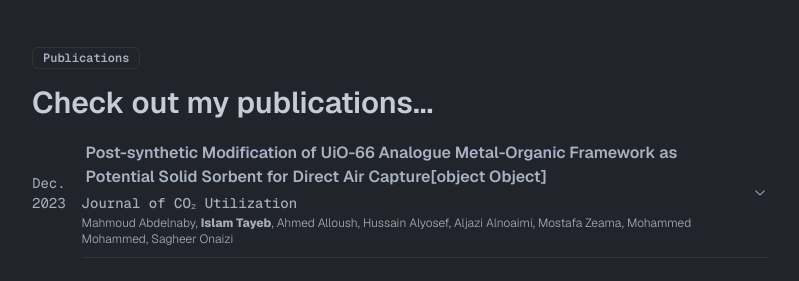
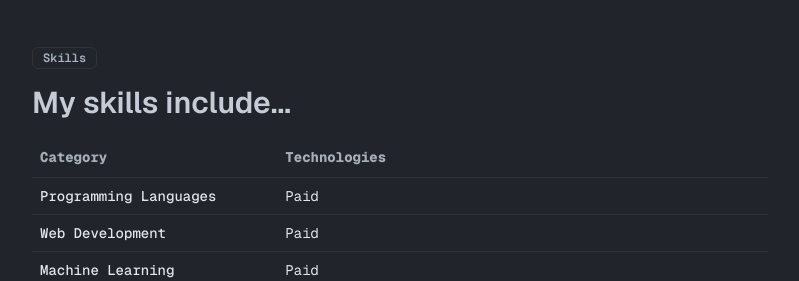
Before and after one commit to IslamTayeb/personal-website, a Next.js app in the folder my-portfolio/: page / in a window 1280 px wide. Shown: the part 2500-2781 px from the top of the page, without its empty margins (240-1039 px from the left). Built offline with nearby package versions, Linux system fonts and the light colour scheme; a web font is replaced by a local one.

Commit message:
Skills skeleton done

```diff
--- /dev/null
+++ b/my-portfolio/app/_components/Contact.tsx
@@ -0,0 +1,42 @@
+"use client";
+import React from "react";
+import { Section } from "./Misc/Section";
+import { motion } from "framer-motion";
+import { Badge } from "@/components/ui/badge";
+
+export const Contact = () => {
+  return (
+    <Section className="flex flex-col items-start gap-4">
+      <motion.div
+        initial="hidden"
+        whileInView="visible"
+        viewport={{ once: true }}
+        transition={{ duration: 0.6 }}
+        variants={{
+          visible: { opacity: 1, y: 0 },
+          hidden: { opacity: 0, y: 50 },
+        }}
+      >
+        <Badge variant={"outline"} className="mb-4">
+          Contact
+        </Badge>
+        <h2 className="text-3xl font-semibold font-sans first:mt-0 text-primary">
+          Let's work together!
+        </h2>
+      </motion.div>
+
+      <motion.div
+        initial="hidden"
+        whileInView="visible"
+        viewport={{ once: true }}
+        transition={{ duration: 0.6 }}
+        variants={{
+          visible: { opacity: 1, y: 0 },
+          hidden: { opacity: 0, y: 50 },
+        }}
+      >
+        <div>Contacts:</div>
+      </motion.div>
+    </Section>
+  );
+};
--- a/my-portfolio/app/_components/Publications.tsx
+++ b/my-portfolio/app/_components/Publications.tsx
@@ -13,6 +13,13 @@ import {
 import { cn } from "@/lib/utils";
 import Link from "next/link";
 import { Link as Link2 } from "lucide-react";
+import {
+  Tooltip,
+  TooltipContent,
+  TooltipProvider,
+  TooltipTrigger,
+} from "@/components/ui/tooltip";
+import { Tooltip as Tooltip2, Button } from "@material-tailwind/react";
 
 const Code = ({ className, ...props }: ComponentPropsWithoutRef<"span">) => {
   return (
@@ -37,6 +44,7 @@ export const Publications = () => {
           Mohammed Mohammed, Sagheer Onaizi
         </>
       ),
+      pubImpact: "Impact Factor: 5.5",
       pubTitle:
         "Post-synthetic Modification of UiO-66 Analogue Metal-Organic Framework as Potential Solid Sorbent for Direct Air Capture",
       pubJournal: "Journal of CO₂ Utilization",
@@ -58,9 +66,10 @@ export const Publications = () => {
           Dalia Alharthi, Muhammad Tariq, Yasser Babaier
         </>
       ),
+      pubImpact: "Impact Factor: 5.5",
       pubTitle:
         "KRAS G12C-Mutant Non-Small-Cell Lung Adenocarcinoma: First Documented Report in the Arabian Gulf",
-      pubJournal: "Cureus",
+      pubJournal: "Cureus Journal",
       pubDescription:
         "Tempor laboris velit fugiat cupidatat cupidatat anim. Occaecat aute ex incididunt amet aliqua. Qui cillum adipisicing eiusmod in est consectetur. Ex aliquip ut ipsum dolore do id eu excepteur nostrud nostrud Lorem. Ea velit incididunt non nulla id elit. Qui incididunt elit amet esse anim laborum exercitation cupidatat occaecat eu dolor in qui est. Ea pariatur cillum incididunt ut.",
       pubLink: "http://dx.doi.org/10.7759/cureus.27090",
@@ -79,6 +88,7 @@ export const Publications = () => {
           Al-Bariqi, Basem Almutiri, Abdullah Alsulaiman
         </>
       ),
+      pubImpact: "Impact Factor: 5.5",
       pubTitle:
         "RAS Gene Mutations and Their Prevalence in Non-Small Cell Lung Cancer: A Review",
       pubJournal: "Bioscience Research",
@@ -100,6 +110,7 @@ export const Publications = () => {
           Romar Pascual, Salman Aloufi, Khalid Alotaibi
         </>
       ),
+      pubImpact: "Impact Factor: 5.5",
       pubTitle:
         "Medicinal Effects and Phytochemical Composition of Capparis Cartilaginea Decne: A Review",
       pubJournal: "Bioscience Research",
@@ -142,6 +153,7 @@ export const Publications = () => {
           pubJournal,
           pubDescription,
           pubLink,
+          pubImpact,
           pubCategory,
         }) => {
           return (
@@ -170,18 +182,29 @@ export const Publications = () => {
                   <AccordionItem value="item-1">
                     <AccordionTrigger className="text-left gap-4">
                       <div className="text-primary flex flex-col">
-                        <Link
-                          href={pubLink}
-                          className="project-info-links-item-link"
-                        >
-                          <div className="text-base font-semibold text-foreground">
-                            {pubTitle + <Link2 size={16} />}
+                        <div className="text-base font-semibold text-foreground">
+                          {pubTitle}
+                        </div>
+                        {/*
+                        <div className="group relative flex justify-start">
+                          <button className="text-muted-foreground font-mono content-start text-left">
+                            {pubJournal}
+                            <span className="relative mx-2 scale-0 transition-all rounded bg-primary p-1 text-xs text-primary-foreground opacity-0 group-hover:opacity-100 group-hover:scale-100">
+                              {pubImpact}
+                            </span>
+                          </button>
+                        </div> */}
+                        <div>
+                          <TooltipProvider delayDuration={50}>
+                            <Tooltip>
+                              <TooltipTrigger>{pubJournal}</TooltipTrigger>
+                              <TooltipContent className="shadow-md shadow-card transition-all">
+                                <p>{pubImpact}</p>
+                              </TooltipContent>
+                            </Tooltip>
+                          </TooltipProvider>
+                        </div>
 
-                          </div>
-                        </Link>
-                        <div className="text-muted-foreground font-mono">
-                          {pubJournal}
-                        </div>
                         <div className="text-muted-foreground  text-xs font-light mt-0.5">
                           {typeof pubAuthors === "string" ? (
                             `- ${pubAuthors}`
--- /dev/null
+++ b/my-portfolio/app/_components/Skills.tsx
@@ -0,0 +1,81 @@
+"use client";
+import React from "react";
+import { Section } from "./Misc/Section";
+import { motion } from "framer-motion";
+import { Badge } from "@/components/ui/badge";
+import {
+  Table,
+  TableBody,
+  TableCaption,
+  TableCell,
+  TableHead,
+  TableHeader,
+  TableRow,
+} from "@/components/ui/table";
+
+export const Skills = () => {
+  return (
+    <Section className="flex flex-col items-start gap-4">
+      <motion.div
+        initial="hidden"
+        whileInView="visible"
+        viewport={{ once: true }}
+        transition={{ duration: 0.6 }}
+        variants={{
+          visible: { opacity: 1, y: 0 },
+          hidden: { opacity: 0, y: 50 },
+        }}
+      >
+        <Badge variant={"outline"} className="mb-4">
+          Skills
+        </Badge>
+        <h2 className="text-3xl font-semibold font-sans first:mt-0 text-primary">
+          My skills include...
+        </h2>
+      </motion.div>
+
+      <motion.div
+        initial="hidden"
+        whileInView="visible"
+        className="w-full"
+        viewport={{ once: true }}
+        transition={{ duration: 0.6 }}
+        variants={{
+          visible: { opacity: 1, y: 0 },
+          hidden: { opacity: 0, y: 50 },
+        }}
+      >
+        <Table className="">
+          <TableHeader>
+            <TableRow>
+              <TableHead className="text-left w-2/6 font-extrabold">Category</TableHead>
+              <TableHead className="text-left w-4/6 font-extrabold">Technologies</TableHead>
+            </TableRow>
+          </TableHeader>
+          <TableBody className="text-accent-foreground">
+          <TableRow>
+              <TableCell className="font-medium">Programming Languages</TableCell>
+              <TableCell>Paid</TableCell>
+            </TableRow>
+            <TableRow>
+              <TableCell className="font-medium">Web Development</TableCell>
+              <TableCell>Paid</TableCell>
+            </TableRow>
+            <TableRow>
+              <TableCell className="font-medium">Machine Learning</TableCell>
+              <TableCell>Paid</TableCell>
+            </TableRow>
+            <TableRow>
+              <TableCell className="font-medium">Deployment & Integration</TableCell>
+              <TableCell>Paid</TableCell>
+            </TableRow>
+            <TableRow>
+              <TableCell className="font-medium">Research</TableCell>
+              <TableCell>Paid</TableCell>
+            </TableRow>
+          </TableBody>
+        </Table>
+      </motion.div>
+    </Section>
+  );
+};
--- a/my-portfolio/app/page.tsx
+++ b/my-portfolio/app/page.tsx
@@ -8,6 +8,8 @@ import { Footer } from "./_components/Footer";
 import { Experience } from "./_components/Experience";
 import { Projects } from "./_components/Projects";
 import { Publications } from "./_components/Publications";
+import { Skills } from "./_components/Skills";
+import { Contact } from "./_components/Contact";
 
 export default function Home() {
   return (
@@ -36,7 +38,15 @@ export default function Home() {
 
       <Spacing height={40} />
 
+      <Skills />
+
+      <Spacing height={40} />
+
       <Publications />
+
+      <Spacing height={40} />
+
+      <Contact />
 
       <Spacing height={40} />
 
--- /dev/null
+++ b/my-portfolio/components/ui/table.tsx
@@ -0,0 +1,120 @@
+import * as React from "react"
+
+import { cn } from "@/lib/utils"
+
+const Table = React.forwardRef<
+  HTMLTableElement,
+  React.HTMLAttributes<HTMLTableElement>
+>(({ className, ...props }, ref) => (
+  <div className="relative w-full overflow-auto">
+    <table
+      ref={ref}
+      className={cn("w-full caption-bottom text-sm", className)}
+      {...props}
+    />
+  </div>
+))
+Table.displayName = "Table"
+
+const TableHeader = React.forwardRef<
+  HTMLTableSectionElement,
+  React.HTMLAttributes<HTMLTableSectionElement>
+>(({ className, ...props }, ref) => (
+  <thead ref={ref} className={cn("[&_tr]:border-b", className)} {...props} />
+))
+TableHeader.displayName = "TableHeader"
+
+const TableBody = React.forwardRef<
+  HTMLTableSectionElement,
+  React.HTMLAttributes<HTMLTableSectionElement>
+>(({ className, ...props }, ref) => (
+  <tbody
+    ref={ref}
+    className={cn("[&_tr:last-child]:border-0", className)}
+    {...props}
+  />
+))
+TableBody.displayName = "TableBody"
+
+const TableFooter = React.forwardRef<
+  HTMLTableSectionElement,
+  React.HTMLAttributes<HTMLTableSectionElement>
+>(({ className, ...props }, ref) => (
+  <tfoot
+    ref={ref}
+    className={cn(
+      "border-t bg-muted/50 font-medium [&>tr]:last:border-b-0",
+      className
+    )}
+    {...props}
+  />
+))
+TableFooter.displayName = "TableFooter"
+
+const TableRow = React.forwardRef<
+  HTMLTableRowElement,
+  React.HTMLAttributes<HTMLTableRowElement>
+>(({ className, ...props }, ref) => (
+  <tr
+    ref={ref}
+    className={cn(
+      "border-b transition-colors hover:bg-muted/50 data-[state=selected]:bg-muted",
+      className
+    )}
+    {...props}
+  />
+))
+TableRow.displayName = "TableRow"
+
+const TableHead = React.forwardRef<
+  HTMLTableCellElement,
+  React.ThHTMLAttributes<HTMLTableCellElement>
+>(({ className, ...props }, ref) => (
+  <th
+    ref={ref}
+    className={cn(
+      "h-10 px-2 text-left align-middle font-medium text-muted-foreground [&:has([role=checkbox])]:pr-0 [&>[role=checkbox]]:translate-y-[2px]",
+      className
+    )}
+    {...props}
+  />
+))
+TableHead.displayName = "TableHead"
+
+const TableCell = React.forwardRef<
+  HTMLTableCellElement,
+  React.TdHTMLAttributes<HTMLTableCellElement>
+>(({ className, ...props }, ref) => (
+  <td
+    ref={ref}
+    className={cn(
+      "p-2 align-middle [&:has([role=checkbox])]:pr-0 [&>[role=checkbox]]:translate-y-[2px]",
+      className
+    )}
+    {...props}
+  />
+))
+TableCell.displayName = "TableCell"
+
+const TableCaption = React.forwardRef<
+  HTMLTableCaptionElement,
+  React.HTMLAttributes<HTMLTableCaptionElement>
+>(({ className, ...props }, ref) => (
+  <caption
+    ref={ref}
+    className={cn("mt-4 text-sm text-muted-foreground", className)}
+    {...props}
+  />
+))
+TableCaption.displayName = "TableCaption"
+
+export {
+  Table,
+  TableHeader,
+  TableBody,
+  TableFooter,
+  TableHead,
+  TableRow,
+  TableCell,
+  TableCaption,
+}
--- /dev/null
+++ b/my-portfolio/components/ui/tooltip.tsx
@@ -0,0 +1,30 @@
+"use client"
+
+import * as React from "react"
+import * as TooltipPrimitive from "@radix-ui/react-tooltip"
+
+import { cn } from "@/lib/utils"
+
+const TooltipProvider = TooltipPrimitive.Provider
+
+const Tooltip = TooltipPrimitive.Root
+
+const TooltipTrigger = TooltipPrimitive.Trigger
+
+const TooltipContent = React.forwardRef<
+  React.ElementRef<typeof TooltipPrimitive.Content>,
+  React.ComponentPropsWithoutRef<typeof TooltipPrimitive.Content>
+>(({ className, sideOffset = 4, ...props }, ref) => (
+  <TooltipPrimitive.Content
+    ref={ref}
+    sideOffset={sideOffset}
+    className={cn(
+      "z-50 overflow-hidden rounded-md bg-primary px-3 py-1.5 text-xs text-primary-foreground animate-in fade-in-0 zoom-in-95 data-[state=closed]:animate-out data-[state=closed]:fade-out-0 data-[state=closed]:zoom-out-95 data-[side=bottom]:slide-in-from-top-2 data-[side=left]:slide-in-from-right-2 data-[side=right]:slide-in-from-left-2 data-[side=top]:slide-in-from-bottom-2",
+      className
+    )}
+    {...props}
+  />
+))
+TooltipContent.displayName = TooltipPrimitive.Content.displayName
+
+export { Tooltip, TooltipTrigger, TooltipContent, TooltipProvider }
--- a/my-portfolio/package.json
+++ b/my-portfolio/package.json
@@ -9,9 +9,11 @@
     "lint": "next lint"
   },
   "dependencies": {
+    "@material-tailwind/react": "^2.1.9",
     "@radix-ui/react-accordion": "^1.1.2",
     "@radix-ui/react-icons": "^1.3.0",
     "@radix-ui/react-slot": "^1.0.2",
+    "@radix-ui/react-tooltip": "^1.0.7",
     "class-variance-authority": "^0.7.0",
     "clsx": "^2.1.1",
     "framer-motion": "^11.2.10",
```
Also changed, not shown: 1 other file (tests, documents, lock files or other folders).
